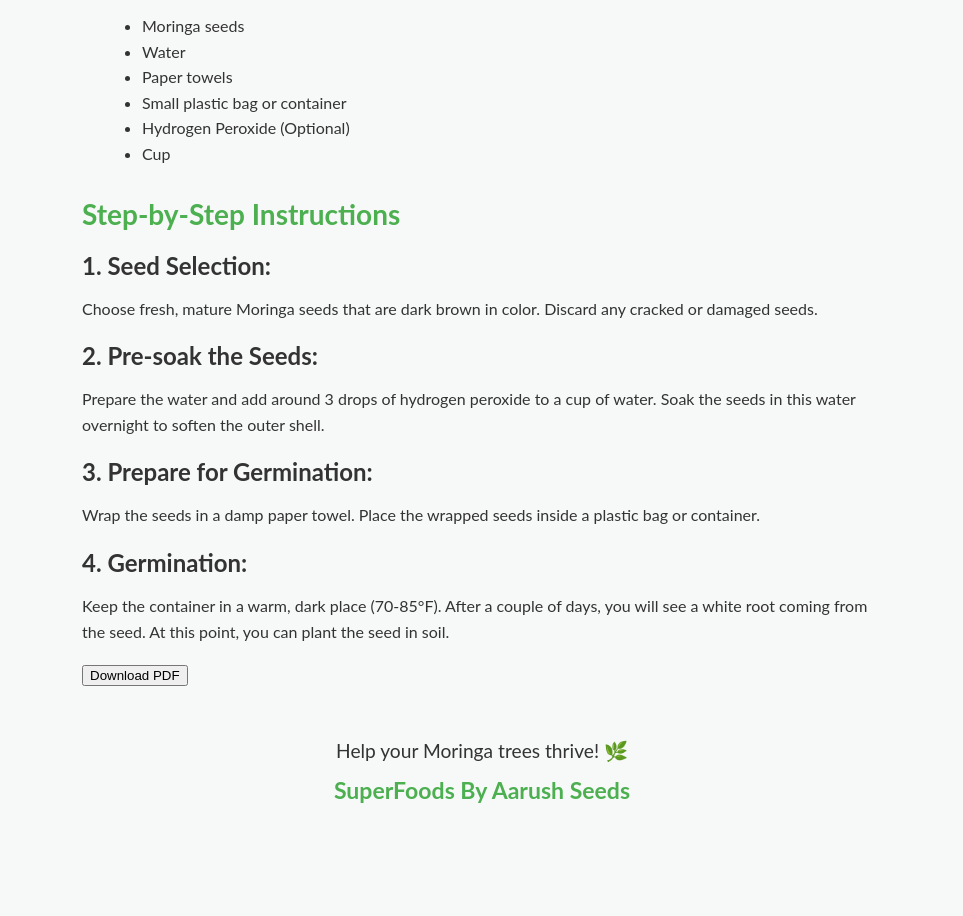
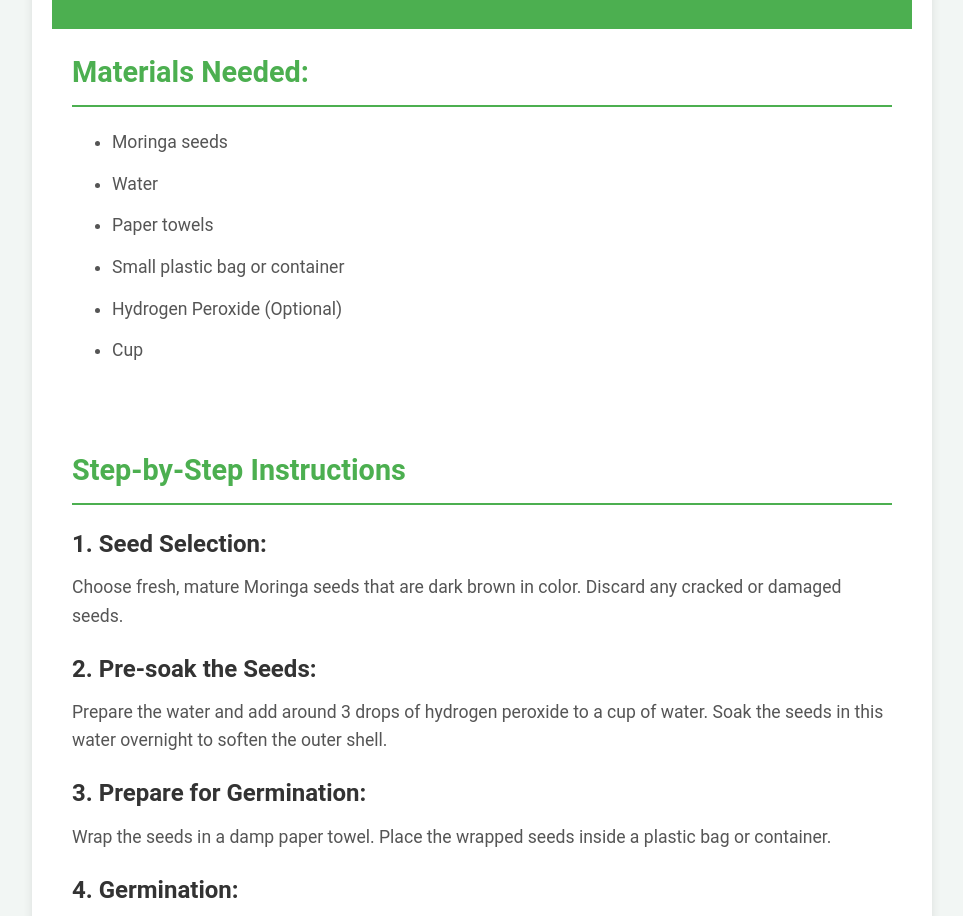
Before and after one commit to aarush67/Moringa-Seed-Germination-Instructions, a plain HTML site: page index.html in a window 1280 px wide. Shown: the part 175-1091 px from the top of the page, without its empty margins (158-1121 px from the left). Before the commit the page ends 1009 px from the top, so only its background shows below. Drawn offline with Linux system fonts and the light colour scheme.

Commit message:
Update styles.css

```diff
--- a/styles.css
+++ b/styles.css
@@ -1,16 +1,28 @@
-/* General styling */
+/* Reset browser defaults */
+* {
+    margin: 0;
+    padding: 0;
+    box-sizing: border-box;
+}
+
 body {
-    font-family: 'Lato', sans-serif;
-    background-color: #f7f9f8;
+    font-family: 'Roboto', sans-serif;
+    background-color: #f2f6f4;
     color: #333;
     margin: 0;
     padding: 0;
+    line-height: 1.6;
 }
 
+/* Container styling */
 .container {
-    max-width: 800px;
-    margin: 0 auto;
+    max-width: 900px;
+    margin: 40px auto;
     padding: 20px;
+    background-color: white;
+    border-radius: 12px;
+    box-shadow: 0 4px 10px rgba(0, 0, 0, 0.1);
+    overflow: hidden;
 }
 
 /* Header */
@@ -18,55 +30,121 @@ header {
     background-color: #4CAF50;
     color: white;
     text-align: center;
-    padding: 20px 0;
-    border-radius: 8px;
+    padding: 40px 0;
+    border-radius: 12px 12px 0 0;
 }
 
 header h1 {
-    font-size: 2.5em;
-    margin: 0;
+    font-size: 2.5rem;
+    letter-spacing: 1px;
 }
 
-/* Section headings */
+/* Section Styling */
+section {
+    padding: 20px;
+}
+
+.materials, .instructions {
+    margin-bottom: 30px;
+}
+
 h2 {
-    font-size: 1.75em;
+    font-size: 1.8rem;
     color: #4CAF50;
-    margin-top: 30px;
-    margin-bottom: 10px;
+    margin-bottom: 20px;
+    border-bottom: 2px solid #4CAF50;
+    padding-bottom: 10px;
 }
 
 h3 {
-    font-size: 1.5em;
-    margin-top: 20px;
-    margin-bottom: 10px;
+    font-size: 1.5rem;
     color: #333;
+    margin: 20px 0 10px;
 }
 
-/* Lists */
+/* List Styling */
 ul {
     list-style-type: disc;
-    margin-left: 20px;
-    line-height: 1.6;
+    margin-left: 40px;
+    line-height: 1.8;
+    color: #555;
+}
+
+ul li {
+    font-size: 1.1rem;
+    margin-bottom: 10px;
 }
 
 /* Paragraphs */
 p {
-    line-height: 1.6;
+    font-size: 1.1rem;
+    color: #555;
     margin-bottom: 20px;
 }
 
-/* Footer */
+/* PDF Button Styling */
+.pdf-section {
+    text-align: center;
+    margin-top: 20px;
+}
+
+button {
+    background-color: #4CAF50;
+    color: white;
+    border: none;
+    padding: 15px 30px;
+    font-size: 16px;
+    cursor: pointer;
+    border-radius: 8px;
+    transition: background-color 0.3s;
+}
+
+button:hover {
+    background-color: #45a049;
+}
+
+/* Footer Styling */
 footer {
     text-align: center;
-    margin-top: 50px;
-    font-size: 1.2em;
+    padding: 30px 0;
+    background-color: #f2f6f4;
+    border-top: 2px solid #e0e0e0;
 }
 
 footer p {
     margin: 5px 0;
+    font-size: 1.1rem;
 }
 
 footer strong {
-    font-size: 1.2em;
     color: #4CAF50;
+    font-size: 1.3rem;
 }
+
+/* Responsive Design */
+@media (max-width: 768px) {
+    body {
+        padding: 0 15px;
+    }
+
+    .container {
+        padding: 15px;
+    }
+
+    header h1 {
+        font-size: 2rem;
+    }
+
+    h2 {
+        font-size: 1.6rem;
+    }
+
+    h3 {
+        font-size: 1.3rem;
+    }
+
+    button {
+        font-size: 14px;
+        padding: 12px 25px;
+    }
+}
```
